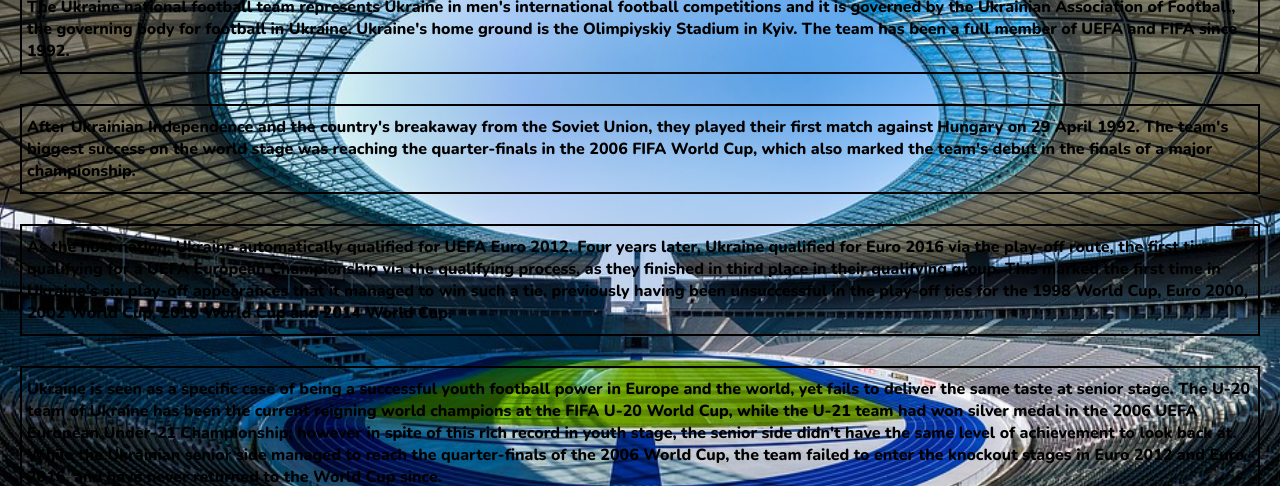
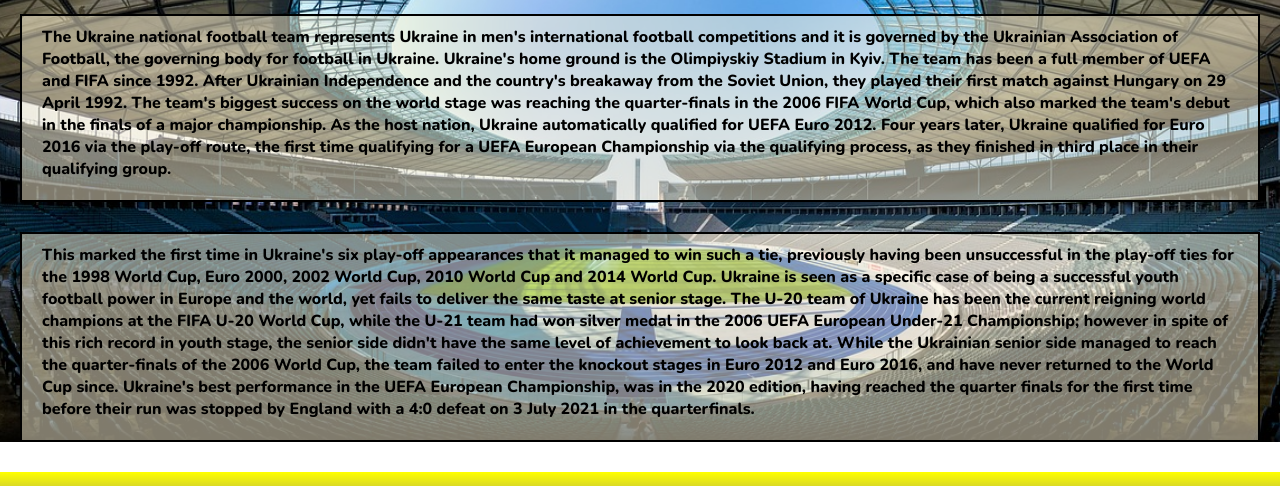
Before and after one commit to VasyaPikh/web-ui-first, a plain HTML site: page index.html in a window 1280 px wide. Shown: the part 239-725 px from the top of the page. Drawn offline with nearby package versions, Linux system fonts and the light colour scheme.

Commit message:
Delete white

```diff
--- a/css/style.css
+++ b/css/style.css
@@ -83,38 +83,41 @@
 }
 
 .main-info {
-    padding-top: 150px;
+    padding-top: 180px;
+    background-image: url(../img/stadium.jpg);
+    background-attachment: fixed;
+    background-position: center;
+    background-repeat: no-repeat;
+    background-size: cover;
 }
 
 .main-tittle {
     display: flex;
     justify-content: center;
+    text-align: center;
     font-family: 'Nunito', sans-serif;
-    margin-left: 20px;
+    margin: 0px 20px 0 20px;
 }
 
 p {
-    display: flex;
     font-family: 'Nunito';
-    margin-top: 30px;
-    padding: 10px 5px 10px 5px;
-    border: 2px black solid;
     font-weight: bold;
-    background-color: yellow;
-    margin-left: 20px;
-    margin-right: 20px;
-    background-color: transparent;
+    margin: 30px 20px 30px 20px;
+    padding: 10px 20px 20px;
+    border: 2px rgb(0, 0, 0) solid;
+    background: rgba(255,245,215,.5);
 }
 
-.main-info {
-    background-image: url(../img/stadium.jpg);
-    background-position: center;
-    background-repeat: no-repeat;
-    background-size: cover;
+
+.content {
+    font-family: 'Courier New', Courier, monospace;
+    display: flex;
+    justify-content: center;
 }
 
+
 footer {
-    background-color: rgb(216, 216, 6);
+    background: linear-gradient(yellow, blue);
 }
 
 .footer-logo {
@@ -142,4 +145,5 @@
     font-family: 'Courier New', Courier, monospace;
     display: flex;
     justify-content: center;
+    text-align: center;
 }
--- a/index.html
+++ b/index.html
@@ -47,11 +47,12 @@
     <div class="main-info">
       <h1 class="main-tittle">UKRAINE NATIONAL FOOTBAL TEAM</h1>
      <div class="information">
-       <p>The Ukraine national football team represents Ukraine in men's international football competitions and it is governed by the Ukrainian Association of Football, the governing body for football in Ukraine. Ukraine's home ground is the Olimpiyskiy Stadium in Kyiv. The team has been a full member of UEFA and FIFA since 1992.</p>
-       <p>After Ukrainian Independence and the country's breakaway from the Soviet Union, they played their first match against Hungary on 29 April 1992. The team's biggest success on the world stage was reaching the quarter-finals in the 2006 FIFA World Cup, which also marked the team's debut in the finals of a major championship.</p>
-       <p>As the host nation, Ukraine automatically qualified for UEFA Euro 2012. Four years later, Ukraine qualified for Euro 2016 via the play-off route, the first time qualifying for a UEFA European Championship via the qualifying process, as they finished in third place in their qualifying group. This marked the first time in Ukraine's six play-off appearances that it managed to win such a tie, previously having been unsuccessful in the play-off ties for the 1998 World Cup, Euro 2000, 2002 World Cup, 2010 World Cup and 2014 World Cup.</p>
-       <p>Ukraine is seen as a specific case of being a successful youth football power in Europe and the world, yet fails to deliver the same taste at senior stage. The U-20 team of Ukraine has been the current reigning world champions at the FIFA U-20 World Cup, while the U-21 team had won silver medal in the 2006 UEFA European Under-21 Championship; however in spite of this rich record in youth stage, the senior side didn't have the same level of achievement to look back at. While the Ukrainian senior side managed to reach the quarter-finals of the 2006 World Cup, the team failed to enter the knockout stages in Euro 2012 and Euro 2016, and have never returned to the World Cup since.</p>
-       <p>Ukraine's best performance in the UEFA European Championship, was in the 2020 edition, having reached the quarter finals for the first time before their run was stopped by England with a 4–0 defeat on 3 July 2021 in the quarterfinals.</p>
+       <p>The Ukraine national football team represents Ukraine in men's international football competitions and it is governed by the Ukrainian Association of Football, the governing body for football in Ukraine. Ukraine's home ground is the Olimpiyskiy Stadium in Kyiv. The team has been a full member of UEFA and FIFA since 1992.
+        After Ukrainian Independence and the country's breakaway from the Soviet Union, they played their first match against Hungary on 29 April 1992. The team's biggest success on the world stage was reaching the quarter-finals in the 2006 FIFA World Cup, which also marked the team's debut in the finals of a major championship.
+        As the host nation, Ukraine automatically qualified for UEFA Euro 2012. Four years later, Ukraine qualified for Euro 2016 via the play-off route, the first time qualifying for a UEFA European Championship via the qualifying process, as they finished in third place in their qualifying group. </p>
+       <p>
+        This marked the first time in Ukraine's six play-off appearances that it managed to win such a tie, previously having been unsuccessful in the play-off ties for the 1998 World Cup, Euro 2000, 2002 World Cup, 2010 World Cup and 2014 World Cup.
+        Ukraine is seen as a specific case of being a successful youth football power in Europe and the world, yet fails to deliver the same taste at senior stage. The U-20 team of Ukraine has been the current reigning world champions at the FIFA U-20 World Cup, while the U-21 team had won silver medal in the 2006 UEFA European Under-21 Championship; however in spite of this rich record in youth stage, the senior side didn't have the same level of achievement to look back at. While the Ukrainian senior side managed to reach the quarter-finals of the 2006 World Cup, the team failed to enter the knockout stages in Euro 2012 and Euro 2016, and have never returned to the World Cup since. Ukraine's best performance in the UEFA European Championship, was in the 2020 edition, having reached the quarter finals for the first time before their run was stopped by England with a 4:0 defeat on 3 July 2021 in the quarterfinals.</p>
       </div>
     </div>
  </main>
```
